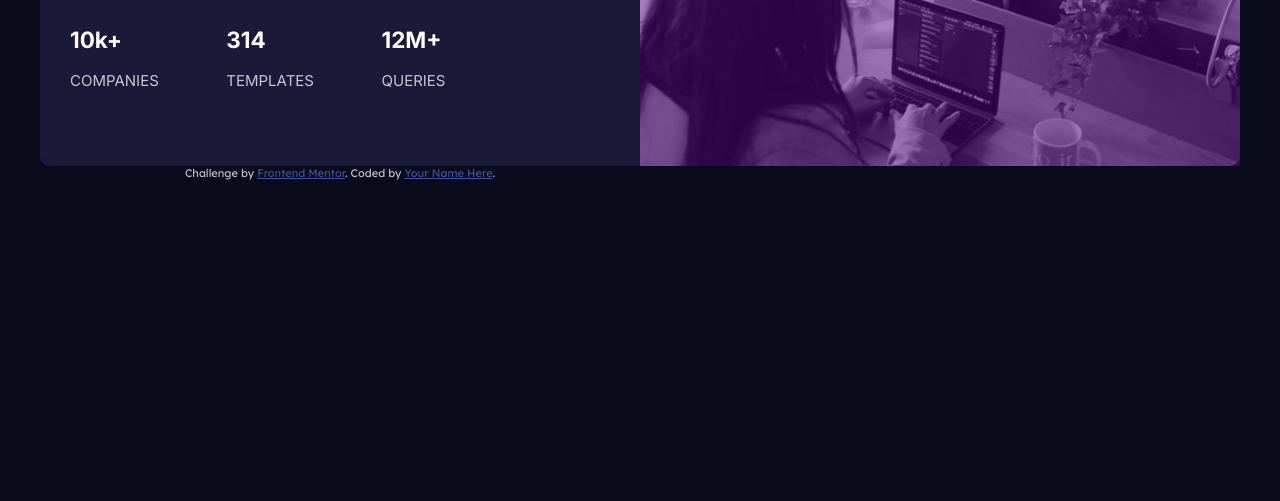
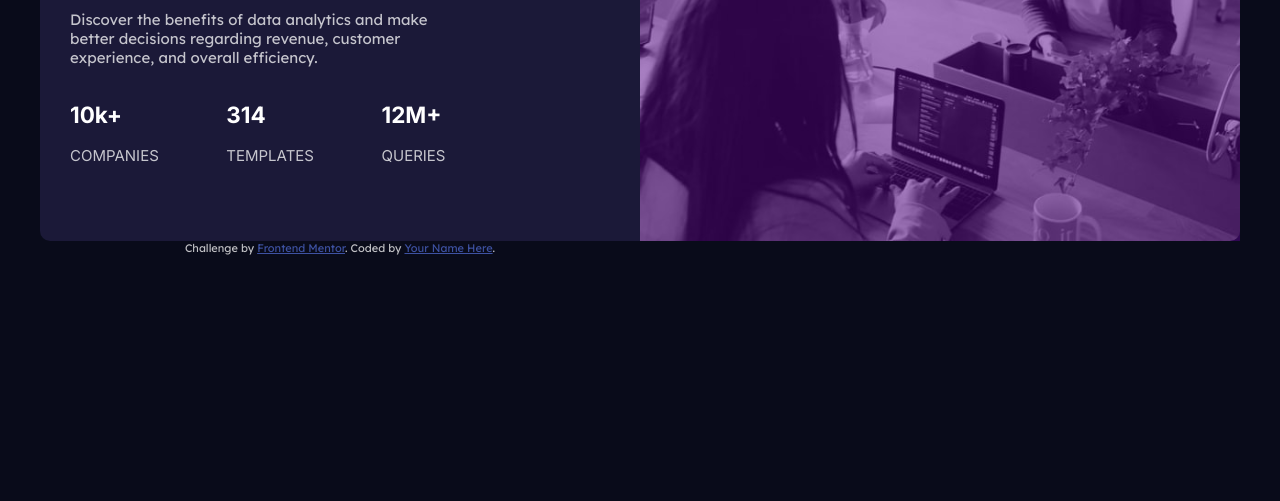
Before and after one commit to CKHarrison/stats-preview-card-component, a website: page dist/index.html in a window 1280 px wide. Shown: the part 349-850 px from the top of the page. Before the commit the page ends 800 px from the top, so only its background shows below. Drawn offline with Linux system fonts and the light colour scheme.

Commit message:
Update README

```diff
--- a/dist/style.css
+++ b/dist/style.css
@@ -111,7 +111,7 @@ h1 {
 
 @media (min-width: 1005px) {
   body {
-    margin: 5em auto;
+    margin: 10em auto;
   }
   .container {
     display: grid;
--- a/package.json
+++ b/package.json
@@ -4,11 +4,12 @@
   "description": "![Design preview for the Stats preview card component coding challenge](./design/desktop-preview.jpg)",
   "main": "index.js",
   "scripts": {
-    "test": "echo \"Error: no test specified\" && exit 1"
+    "deploy": "gh-pages -d dist"
   },
   "keywords": [],
-  "author": "",
+  "author": "CKHarrison",
   "license": "ISC",
+  "homepage": "https://ckharrison.github.io/stats-preview-card-component/",
   "devDependencies": {
     "gh-pages": "^3.1.0"
   }
```
Also changed, not shown: dist/index.html (+0 -2 lines), README-template.md (deleted), README.md, screenshots/desktop-screenshot.png (added), screenshots/mobile-screenshot.png (added), 1 other file.
